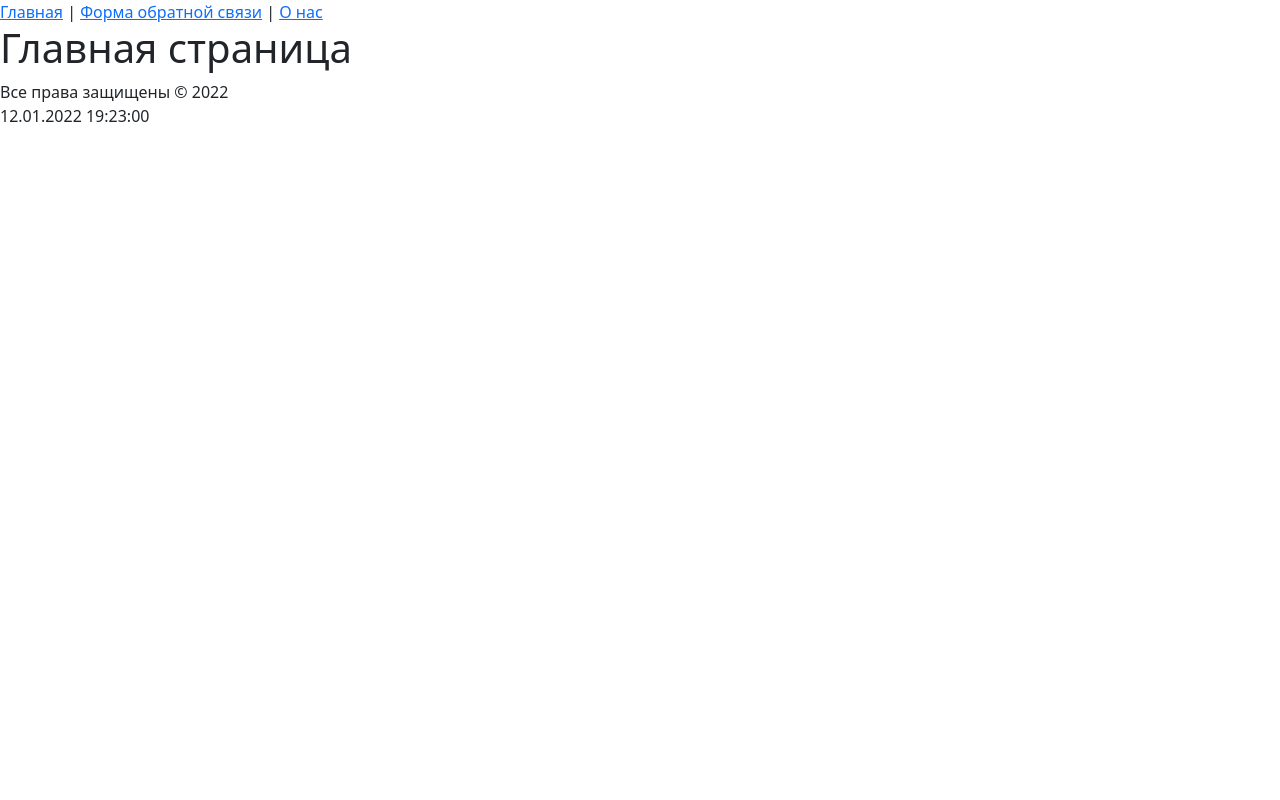
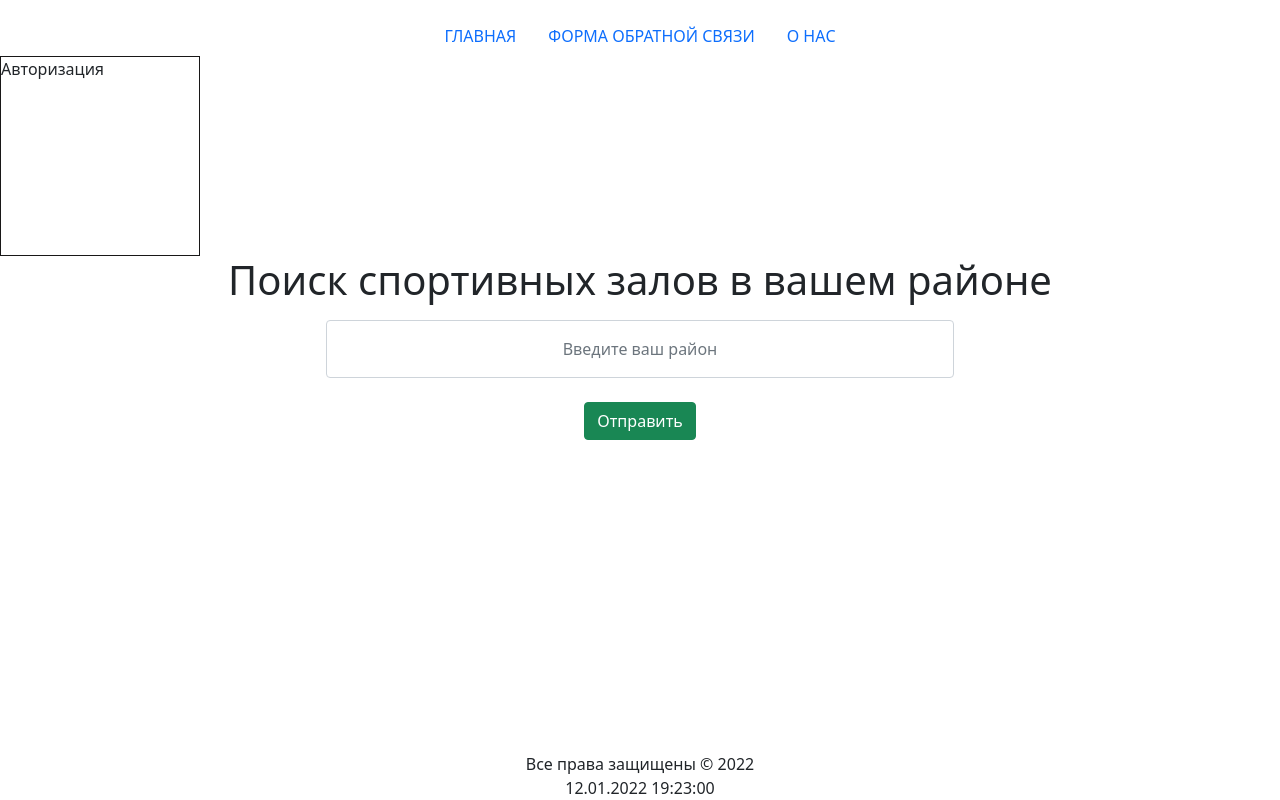
Before and after one commit to AlexeySilchenko02/course_paper, a PHP site: page /course/index.php in a window 1280 px wide. Run offline with PHP 8.4, Linux system fonts and the light colour scheme.

Commit message:
Add files via upload

```diff
--- a/course/blocks/footer.php
+++ b/course/blocks/footer.php
@@ -1,8 +1,10 @@
 <footer>
+    <div class = "text-center fixed-bottom">
     Все права защищены &copy; 2022 <br>
     <?php
     echo date('d.m.Y H:i:s') . '<br>';
     ?>
+    </div>
 </footer>
 </body>
 </html>
--- a/course/blocks/header.php
+++ b/course/blocks/header.php
@@ -6,9 +6,23 @@
     <meta name="viewport" content="width=device-width, initial-scale=1.0">
     <title><?= $title; ?></title>
     <link href="https://cdn.jsdelivr.net/npm/bootstrap@5.1.3/dist/css/bootstrap.min.css" rel="stylesheet" integrity="sha384-1BmE4kWBq78iYhFldvKuhfTAU6auU8tT94WrHftjDbrCEXSU1oBoqyl2QvZ6jIW3" crossorigin="anonymous">
+    <link rel="stylesheet" href="style/style.css">
 <body>
 <header>
+    <!-- <div class = "text-center text-uppercase">
         <a href="index.php">Главная</a> |
         <a href="form.php">Форма обратной связи</a> |
         <a href="contact.php">О нас</a>
+    </div> -->
+<ul class="nav justify-content-center text-uppercase mt-3 ">
+  <li class="nav-item">
+    <a class="nav-link" href="index.php">Главная </a>
+  </li>
+  <li class="nav-item">
+    <a class="nav-link" href="form.php">Форма обратной связи </a>
+  </li>
+  <li class="nav-item">
+    <a class="nav-link" href="contact.php">О нас </a>
+  </li>
+</ul>
 </header>
--- /dev/null
+++ b/course/gyms.php
@@ -0,0 +1 @@
+<h1>All okey</h1>
--- a/course/index.php
+++ b/course/index.php
@@ -2,7 +2,20 @@
     $title = "Главная";
     require "blocks/header.php";
     ?>
-<h1>Главная страница</h1>
+
+    <div class = "authorization">
+        <p>Авторизация</p>
+    </div>
+
+    <div class = "text-center container-fluid">
+    <h1>Поиск спортивных залов в вашем районе</h1>
+    <form action="gyms.php" method = "POST">
+    <input type="text" name = "username" placeholder = "Введите ваш район" class = "form-control w-50 p-3 container-fluid text-center mt-3"><br>
+    <input type="submit" value = "Отправить" class = "btn btn-success">
+    </form>
+    </div>
+
+
 <?php
     require "blocks/footer.php";
     ?>
--- /dev/null
+++ b/course/style/style.css
@@ -0,0 +1,5 @@
+.authorization{
+    width: 200px;
+    height: 200px;
+    border: 1px solid #181717;
+}
```
